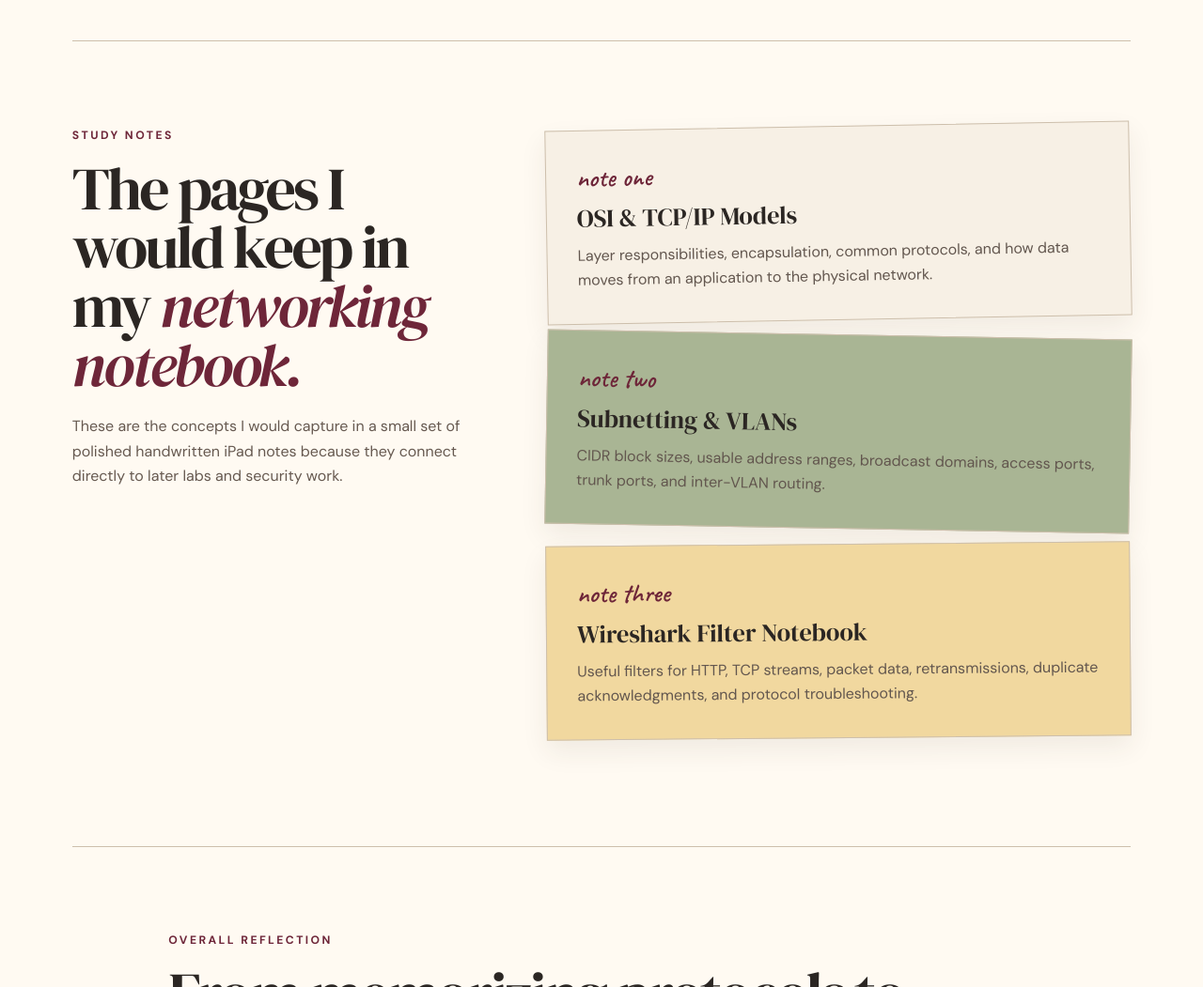
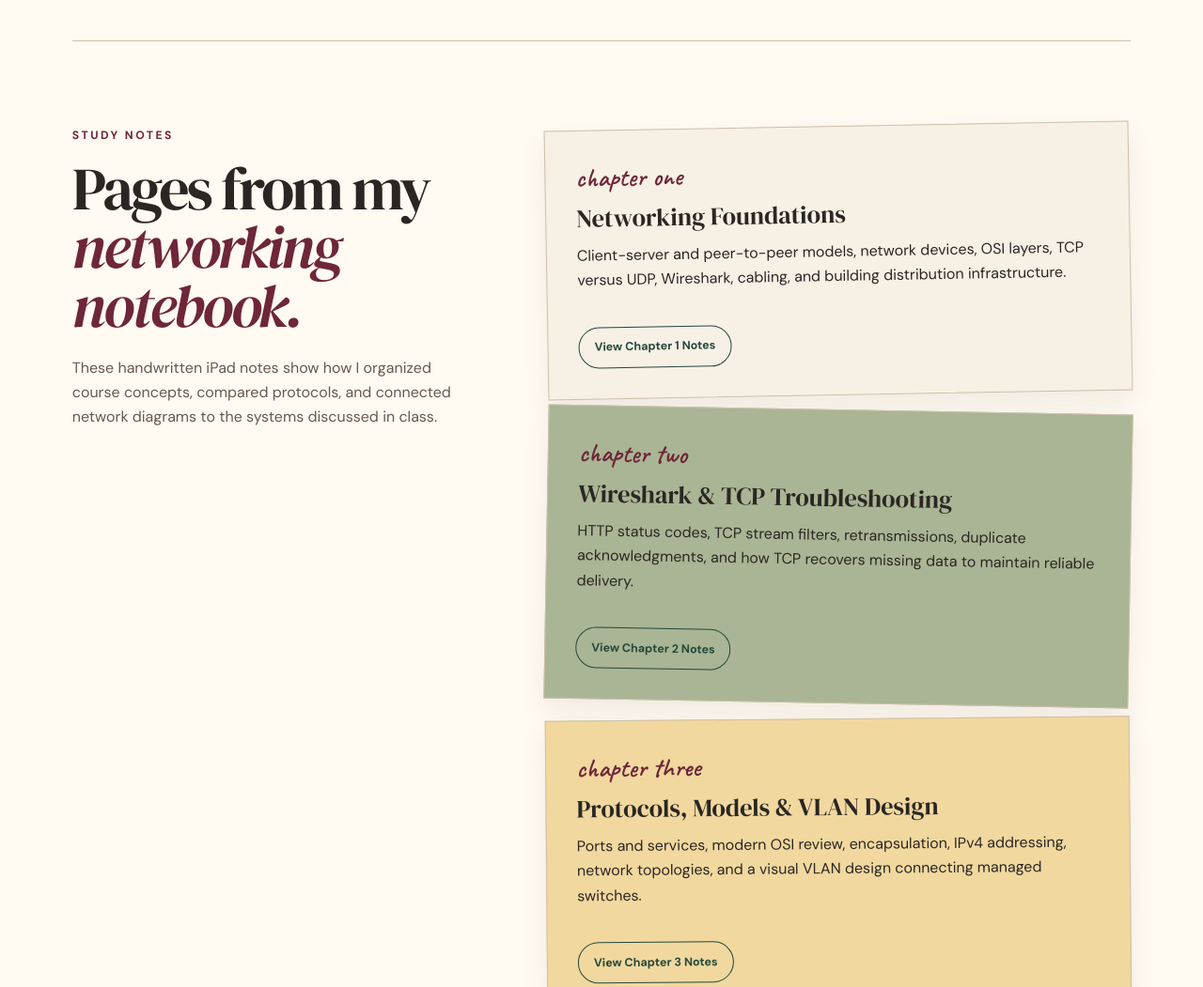
Before and after one commit to ayunfe55-stack/nifemi-eportfolio, a plain HTML site: page cnt3004.html in a window 1280 px wide. Shown: the part 3960-5011 px from the top of the page at 94% size. Drawn offline with Linux system fonts and the light colour scheme.

Commit message:
Add handwritten networking chapter notes

```diff
--- a/cnt3004.html
+++ b/cnt3004.html
@@ -75,11 +75,12 @@
       </section>
 
       <section class="notes-section reveal" aria-labelledby="notes-heading">
-        <div><p class="eyebrow">Study notes</p><h2 id="notes-heading">The pages I would keep in my <em>networking notebook.</em></h2><p>These are the concepts I would capture in a small set of polished handwritten iPad notes because they connect directly to later labs and security work.</p></div>
+        <div><p class="eyebrow">Study notes</p><h2 id="notes-heading">Pages from my <em>networking notebook.</em></h2><p>These handwritten iPad notes show how I organized course concepts, compared protocols, and connected network diagrams to the systems discussed in class.</p></div>
         <div class="note-stack">
-          <article><p class="handwritten">note one</p><h3>OSI &amp; TCP/IP Models</h3><p>Layer responsibilities, encapsulation, common protocols, and how data moves from an application to the physical network.</p></article>
-          <article><p class="handwritten">note two</p><h3>Subnetting &amp; VLANs</h3><p>CIDR block sizes, usable address ranges, broadcast domains, access ports, trunk ports, and inter-VLAN routing.</p></article>
-          <article><p class="handwritten">note three</p><h3>Wireshark Filter Notebook</h3><p>Useful filters for HTTP, TCP streams, packet data, retransmissions, duplicate acknowledgments, and protocol troubleshooting.</p></article>
+          <article><p class="handwritten">chapter one</p><h3>Networking Foundations</h3><p>Client-server and peer-to-peer models, network devices, OSI layers, TCP versus UDP, Wireshark, cabling, and building distribution infrastructure.</p><a class="note-link" href="/network-chapter-1-notes.pdf" target="_blank" rel="noopener">View Chapter 1 Notes</a></article>
+          <article><p class="handwritten">chapter two</p><h3>Wireshark &amp; TCP Troubleshooting</h3><p>HTTP status codes, TCP stream filters, retransmissions, duplicate acknowledgments, and how TCP recovers missing data to maintain reliable delivery.</p><a class="note-link" href="/network-chapter-2-notes.pdf" target="_blank" rel="noopener">View Chapter 2 Notes</a></article>
+          <article><p class="handwritten">chapter three</p><h3>Protocols, Models &amp; VLAN Design</h3><p>Ports and services, modern OSI review, encapsulation, IPv4 addressing, network topologies, and a visual VLAN design connecting managed switches.</p><a class="note-link" href="/network-chapter-3-notes.pdf" target="_blank" rel="noopener">View Chapter 3 Notes</a></article>
+          <article><p class="handwritten">coming next</p><h3>Subnetting &amp; Secure Segmentation</h3><p>A future notebook page will collect CIDR shortcuts, usable address ranges, VLAN tagging, trunk links, and inter-VLAN routing.</p></article>
         </div>
       </section>
 
--- a/styles.css
+++ b/styles.css
@@ -227,6 +227,8 @@ footer span, footer small { color: rgba(255,255,255,.62); }
 .note-stack article:nth-child(3) { background: #f1d89f; transform: rotate(-.5deg); }
 .note-stack h3 { margin-bottom: .55rem; font: 400 1.65rem "DM Serif Display", serif; }
 .note-stack p:last-child { margin: 0; color: #62564e; }
+.note-link { display: inline-flex; min-height: 44px; align-items: center; margin-top: 1.25rem; padding: .65rem 1rem; border: 1px solid currentColor; border-radius: 999px; color: var(--forest); font-size: .78rem; font-weight: 800; text-decoration: none; transition: background .2s ease, color .2s ease, transform .2s ease; }
+.note-link:hover, .note-link:focus-visible { background: var(--forest); color: white; transform: translateY(-2px); }
 .course-reflection { padding-right: clamp(0rem, 8vw, 8rem); padding-left: clamp(0rem, 8vw, 8rem); }
 .course-reflection h2 { max-width: 930px; }
 .reflection-copy { display: grid; grid-template-columns: repeat(2, minmax(0, 1fr)); gap: clamp(2rem, 6vw, 5rem); }
```
Also changed, not shown: 3 other files.
